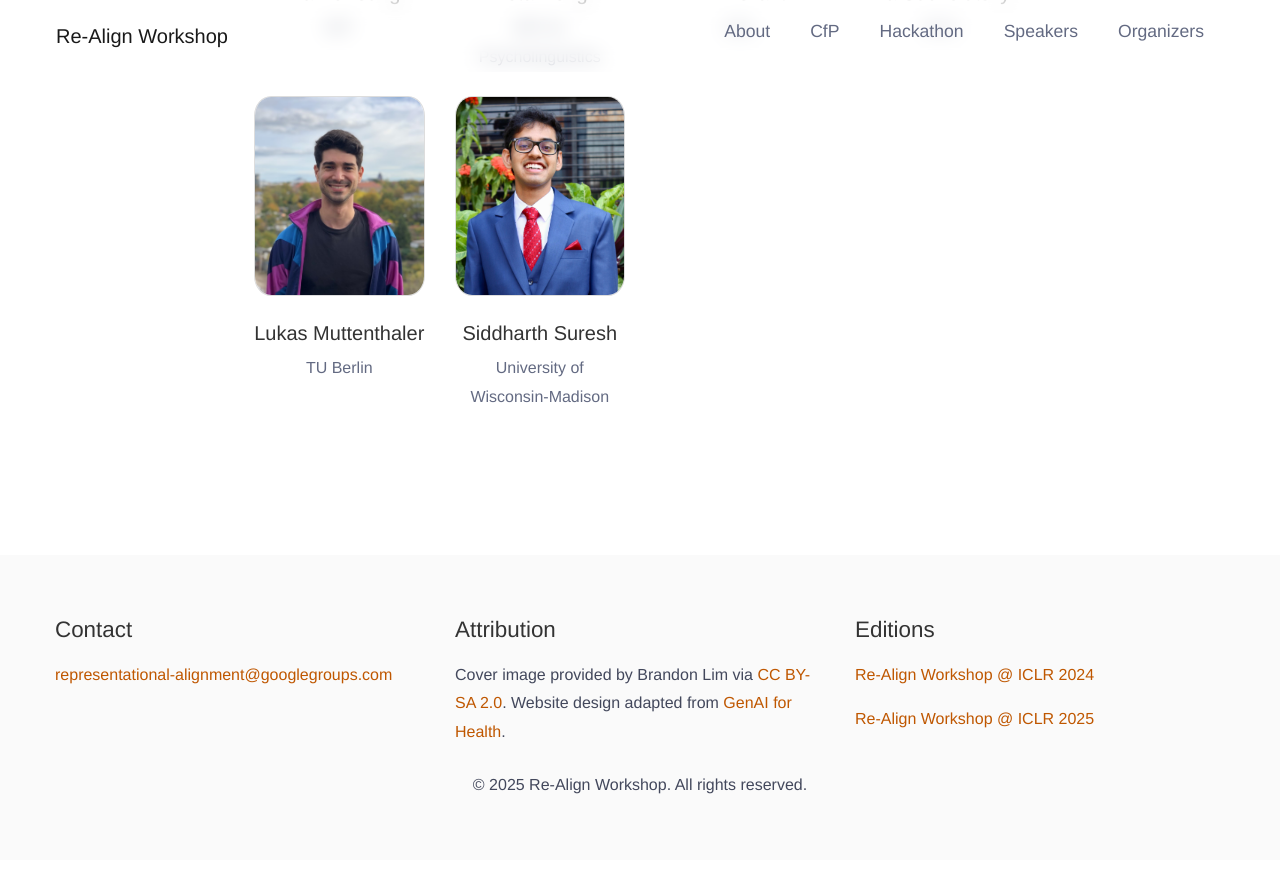
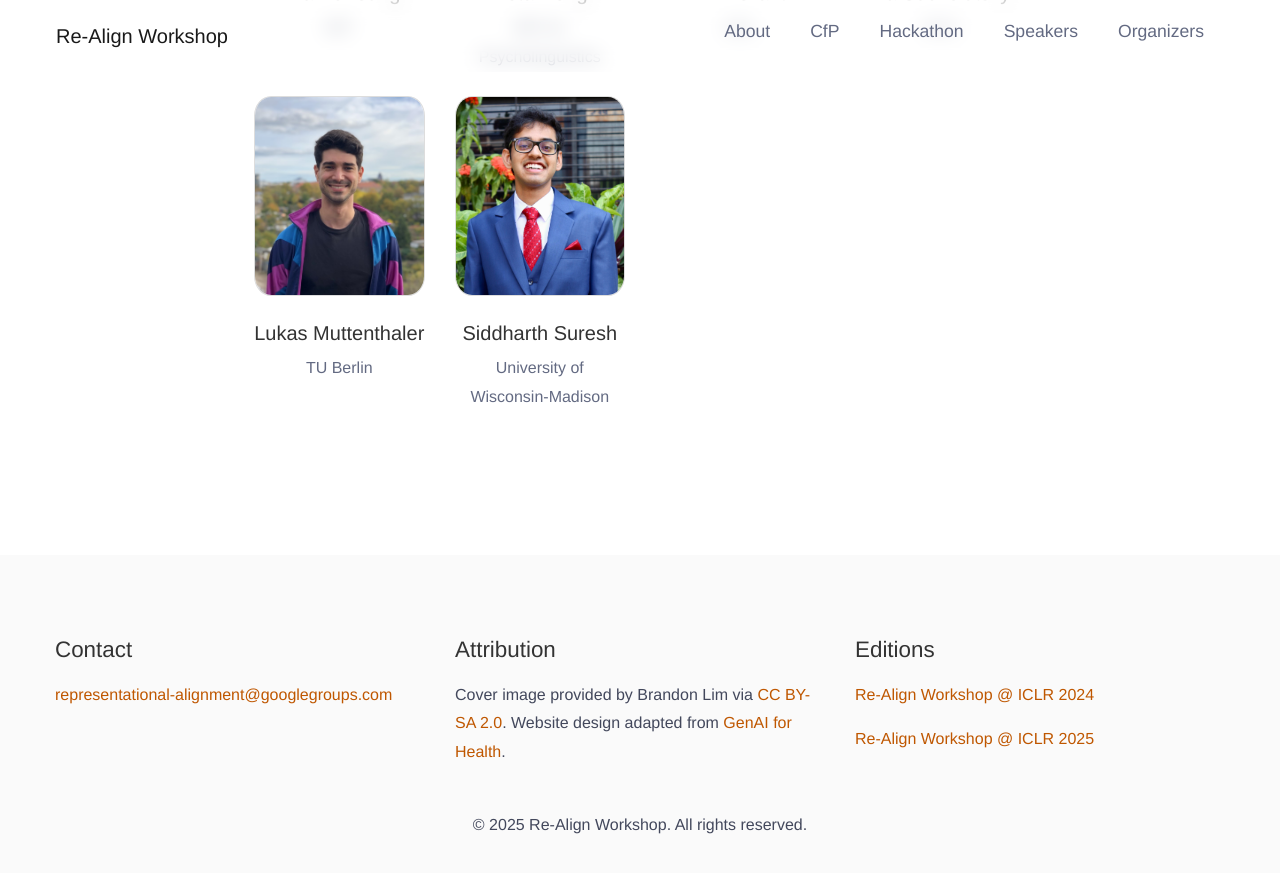
Before and after one commit to representational-alignment/representational-alignment.github.io, a Jekyll site: the page built from 2025/index.md, in a window 1280 px wide and 900 px high, scrolled down 5473 px. Shown: the top 873 px of the window. Built offline with Jekyll 4.4.1, drawn with Linux system fonts in a browser that asks for light colours.

Commit message:
small tuning for mobile

```diff
--- a/_includes/footer.html
+++ b/_includes/footer.html
@@ -1,7 +1,7 @@
 <footer class="footer">
   <div class="container">
     <div class="row">
-      <div class="col-md-4">
+      <div class="col-md-4" style="padding-top: 20px">
         <h5>Contact</h5>
         <p>
           <a href="mailto:representational-alignment@googlegroups.com">
@@ -10,7 +10,7 @@
         </p>
       </div>
 
-      <div class="col-md-4">
+      <div class="col-md-4" style="padding-top: 20px">
         <h5>Attribution</h5>
         <p>
           Cover image provided by {{ page.cover_image.author }} via
@@ -21,14 +21,14 @@
         </p>
       </div>
 
-      <div class="col-md-4">
+      <div class="col-md-4" style="padding-top: 20px">
         <h5>Editions</h5>
         <p><a href="/2024">Re-Align Workshop @ ICLR 2024</a></p>
         <p><a href="/2025">Re-Align Workshop @ ICLR 2025</a></p>
       </div>
     </div>
 
-    <div class="row mt-4">
+    <div class="row mt-4" style="padding-top: 20px">
       <div class="col-12 text-center">
         <p class="mb-0">
           &copy; {{ "now" | date: '%Y' }} Re-Align Workshop. All rights
--- a/_sass/_base.scss
+++ b/_sass/_base.scss
@@ -2,6 +2,11 @@
   padding: 0;
   margin: 0;
   box-sizing: border-box;
+}
+
+html, body {
+  overflow-x: hidden;
+  width: 100%;
 }
 
 body {
--- a/_sass/_header.scss
+++ b/_sass/_header.scss
@@ -45,6 +45,15 @@
       font-weight: 700;
       margin-bottom: $spacing-unit * 3;
       color: white;
+
+      @media screen and (max-width: 768px) {
+        font-size: 36px;
+      }
+
+      @media screen and (max-width: 480px) {
+        font-size: 28px;
+      }
+
     }
 
     .info-wrapper {
```
